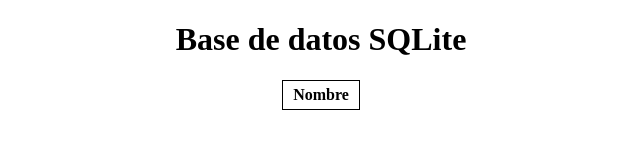
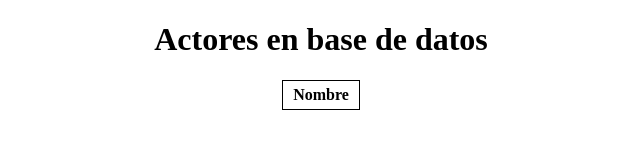
Before and after one commit to JoaquinQFox/pw2-teoria-sqlite, a website: page front/index.html in a window 1280 px wide. Shown: the whole page, without its empty margins (319-959 px from the left). Drawn offline with Linux system fonts and the light colour scheme; no server answers.

Commit message:
Modifique titulo y estructura de index.html

```diff
--- a/front/index.html
+++ b/front/index.html
@@ -6,7 +6,7 @@
     <link rel="stylesheet" href="style.css">
 </head>
 <body>
-    <h1>Base de datos SQLite</h1>
+    <h1>Actores en base de datos</h1>
     <table>
         <thead>
             <th>Nombre</th>
```
